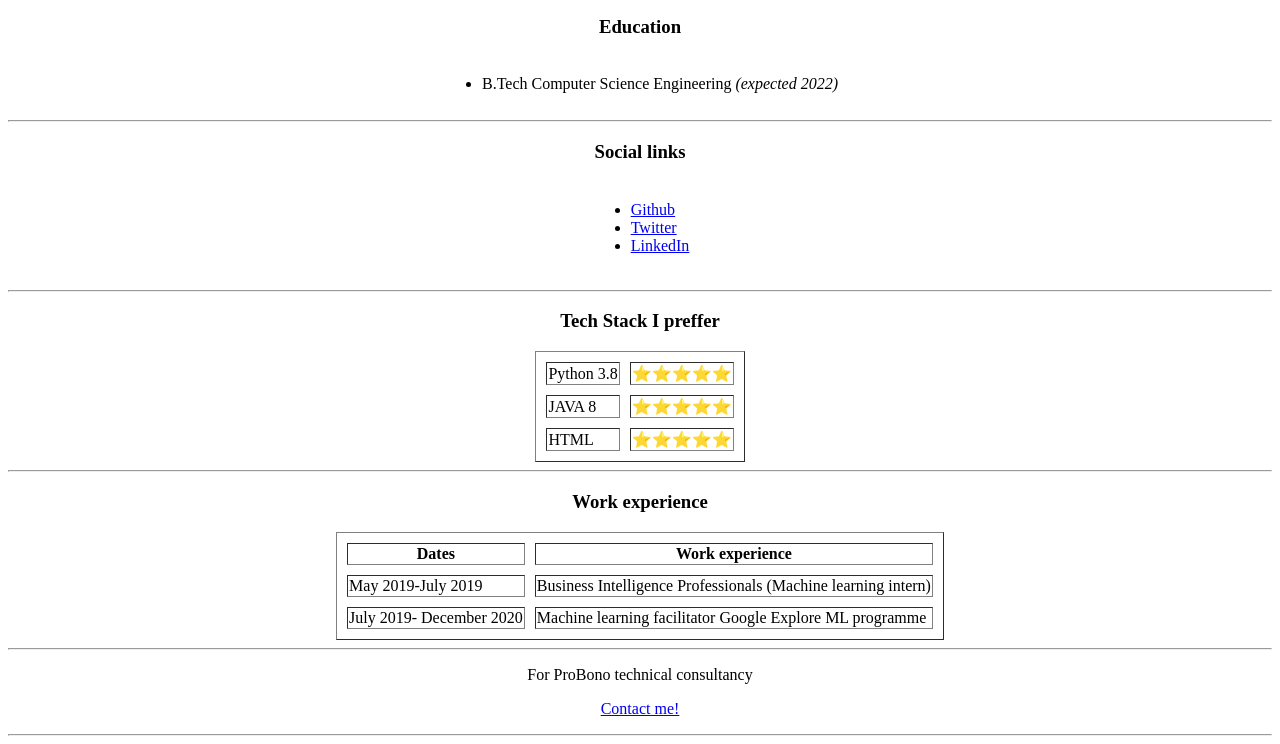
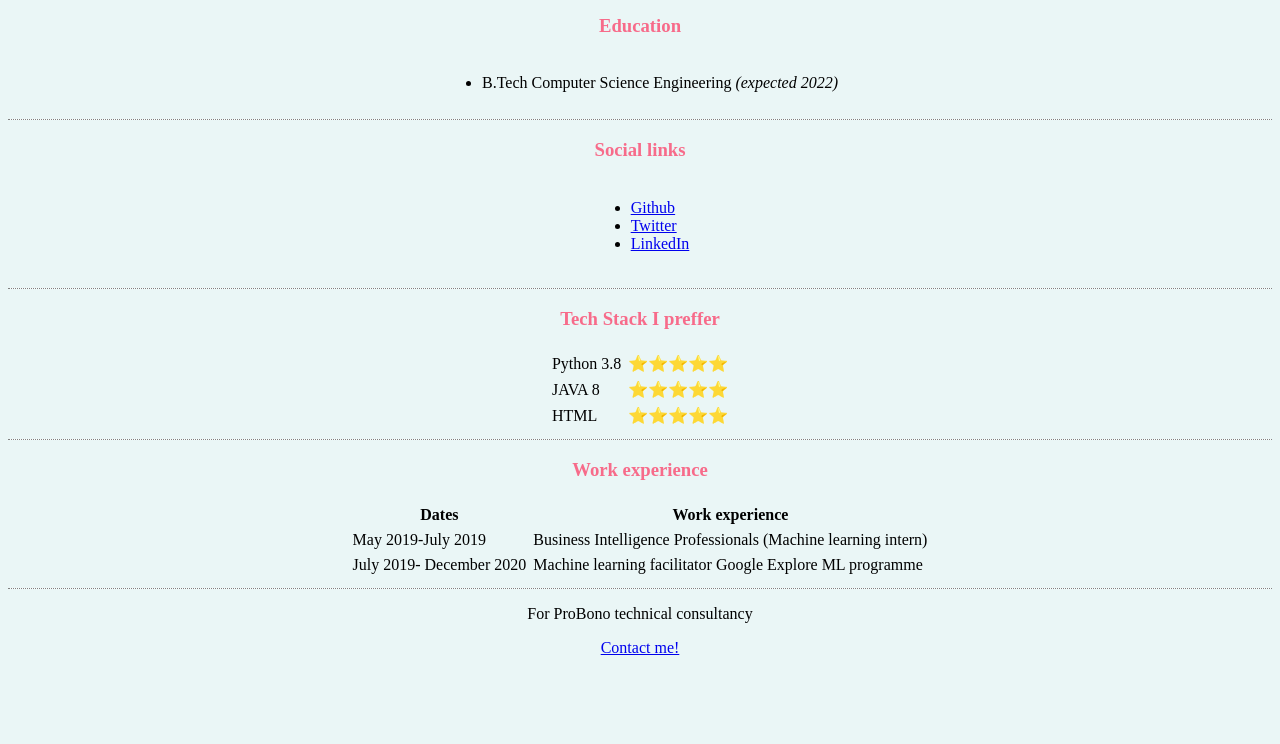
Before and after one commit to pranikz/cv, a plain HTML site: page index.html in a window 1280 px wide. Shown: the part 211-955 px from the top of the page. After the commit the page ends 884 px from the top, so only its background shows below. Drawn offline with Linux system fonts and the light colour scheme.

Commit message:
update to html and added some css files

```diff
--- /dev/null
+++ b/css/styles.css
@@ -0,0 +1,18 @@
+body {
+  background-color: #eaf6f6;
+}
+
+hr {
+  background-color: white;
+  border-style: dotted none none;
+  border-color: grey;
+  border-width: 1px;
+
+}
+h1{
+  color: #f76b8a;
+}
+
+h3{
+  color: #f76b8a;
+}
--- a/index.html
+++ b/index.html
@@ -4,6 +4,7 @@
 <head>
   <meta charset="utf-8">
   <title>Pratyush Mahapatra</title>
+  <link rel="stylesheet" href="css/styles.css">
 </head>
 
 <body>
@@ -51,7 +52,7 @@
   <hr>
   <h3 align=center>Tech Stack I preffer</h3>
 
-  <table align=center border="1px" cellspacing=10>
+  <table align=center border="0px" cellspacing=5>
 
     <tr>
       <td>Python 3.8</td>
@@ -69,7 +70,7 @@
 
   <h3 align=center>Work experience</h3>
 
-  <table align=center border="1px" cellspacing=10>
+  <table align=center border="0px" cellspacing=5>
     <thead>
       <tr>
         <th>Dates</th>
@@ -89,8 +90,6 @@
   <hr>
   <p align="center">For ProBono technical consultancy</p>
   <p align=center><a href="mailto:mahapatra.pratyush@gmail.com">Contact me! </a> </p>
-  <hr>
-
 </body>
 
 </html>
```
